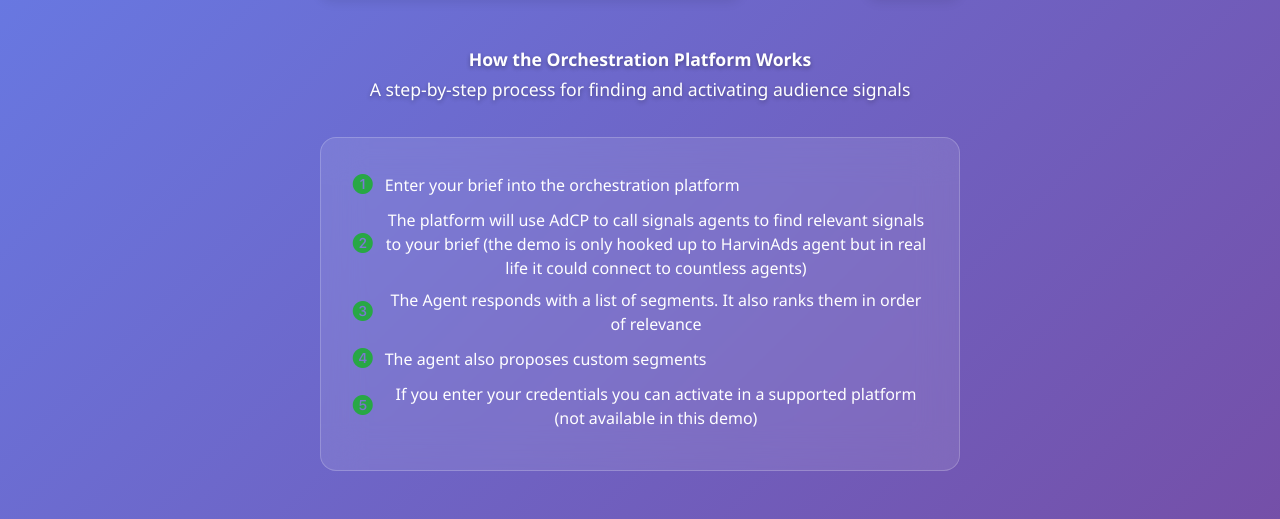
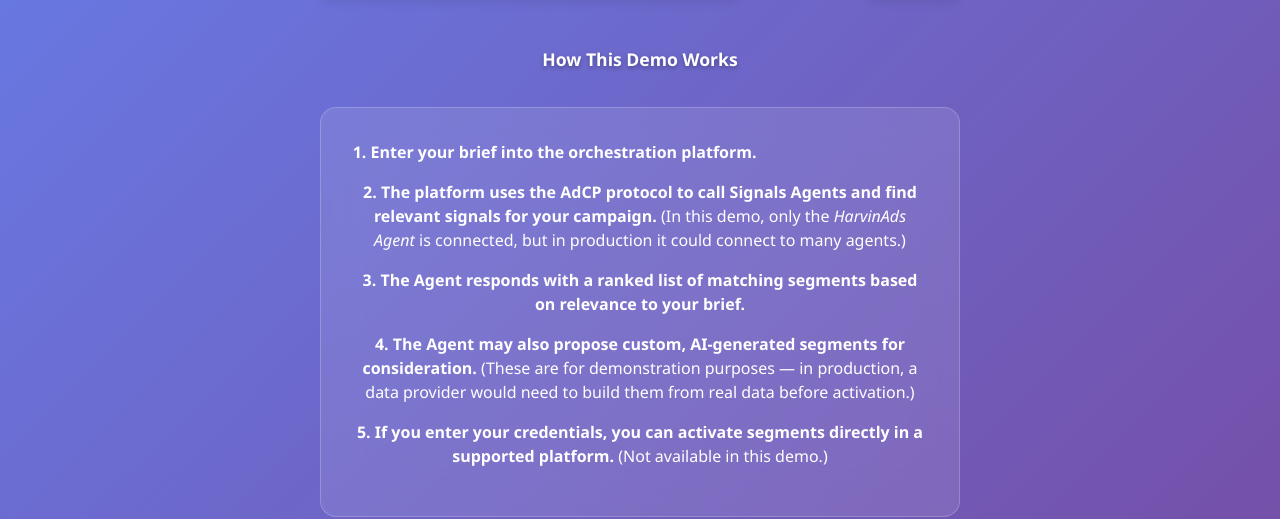
Before and after one commit to tescoboy/agentic-future-3, a plain HTML site: page index.html in a window 1280 px wide. Shown: the part 288-807 px from the top of the page. Drawn offline with nearby package versions, Linux system fonts and the light colour scheme.

Commit message:
Update hero text to match image with proper formatting and remove green bullets

```diff
--- a/index.html
+++ b/index.html
@@ -141,33 +141,27 @@
 
                     <!-- Supporting Text -->
                     <div class="hero-text text-white" style="text-shadow: 0 2px 4px rgba(0, 0, 0, 0.3);">
-                        <strong>How the Orchestration Platform Works</strong><br>
-                        A step-by-step process for finding and activating audience signals
+                        <strong>How This Demo Works</strong>
                     </div>
 
                     <!-- Feature Bullets -->
                     <div class="hero-features">
                         <div class="row">
                             <div class="col-md-12">
-                                <div class="feature-item mb-2">
-                                    <i class="bi bi-1-circle-fill"></i>
-                                    <span class="text-white">Enter your brief into the orchestration platform</span>
+                                <div class="feature-item mb-3">
+                                    <span class="text-white"><strong>1. Enter your brief into the orchestration platform.</strong></span>
                                 </div>
-                                <div class="feature-item mb-2">
-                                    <i class="bi bi-2-circle-fill"></i>
-                                    <span class="text-white">The platform will use AdCP to call signals agents to find relevant signals to your brief (the demo is only hooked up to HarvinAds agent but in real life it could connect to countless agents)</span>
+                                <div class="feature-item mb-3">
+                                    <span class="text-white"><strong>2. The platform uses the AdCP protocol to call Signals Agents and find relevant signals for your campaign.</strong> (In this demo, only the <em>HarvinAds Agent</em> is connected, but in production it could connect to many agents.)</span>
                                 </div>
-                                <div class="feature-item mb-2">
-                                    <i class="bi bi-3-circle-fill"></i>
-                                    <span class="text-white">The Agent responds with a list of segments. It also ranks them in order of relevance</span>
+                                <div class="feature-item mb-3">
+                                    <span class="text-white"><strong>3. The Agent responds with a ranked list of matching segments based on relevance to your brief.</strong></span>
                                 </div>
-                                <div class="feature-item mb-2">
-                                    <i class="bi bi-4-circle-fill"></i>
-                                    <span class="text-white">The agent also proposes custom segments</span>
+                                <div class="feature-item mb-3">
+                                    <span class="text-white"><strong>4. The Agent may also propose custom, AI-generated segments for consideration.</strong> (These are for demonstration purposes — in production, a data provider would need to build them from real data before activation.)</span>
                                 </div>
-                                <div class="feature-item mb-2">
-                                    <i class="bi bi-5-circle-fill"></i>
-                                    <span class="text-white">If you enter your credentials you can activate in a supported platform (not available in this demo)</span>
+                                <div class="feature-item mb-3">
+                                    <span class="text-white"><strong>5. If you enter your credentials, you can activate segments directly in a supported platform.</strong> (Not available in this demo.)</span>
                                 </div>
                             </div>
                         </div>
```
